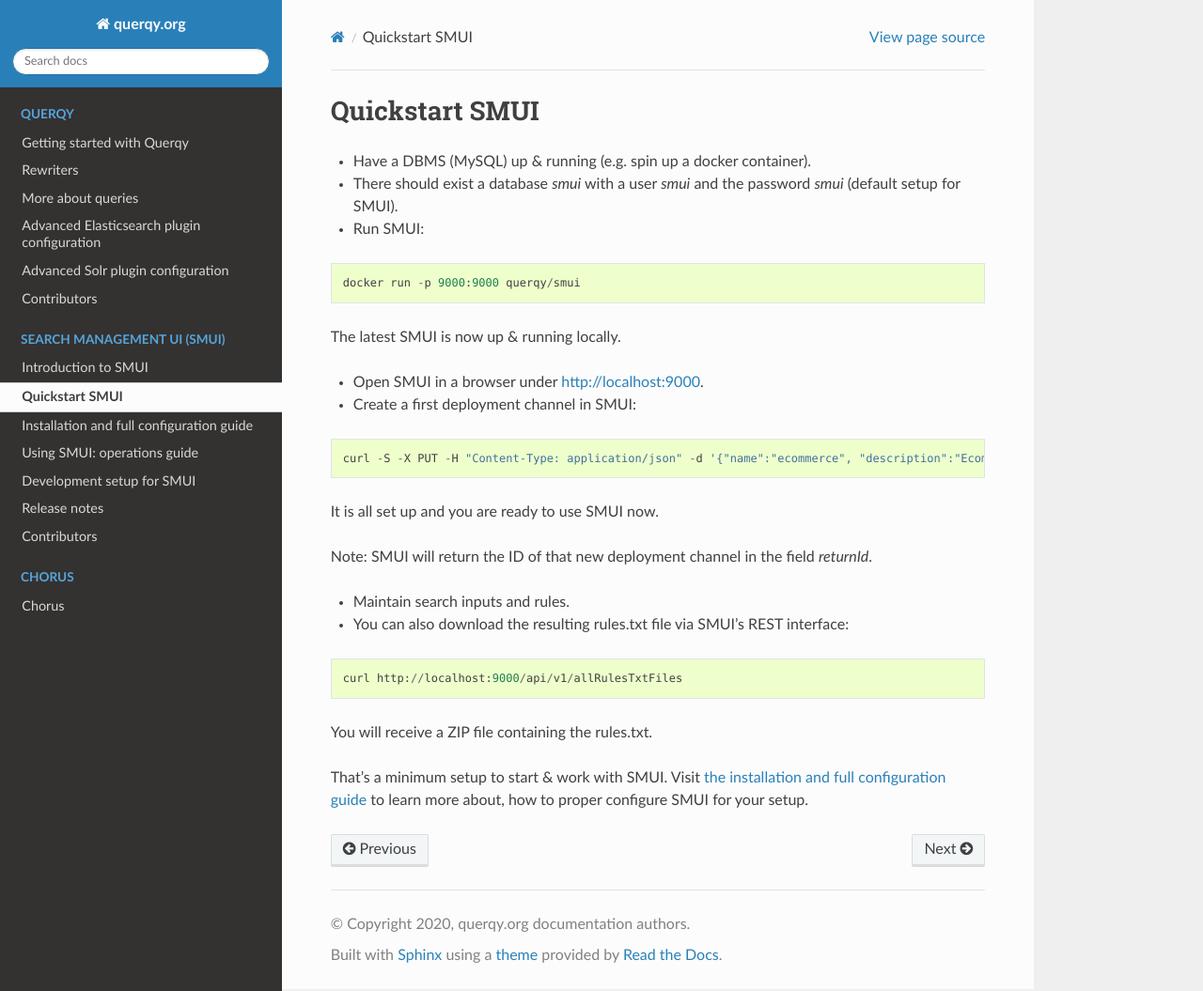
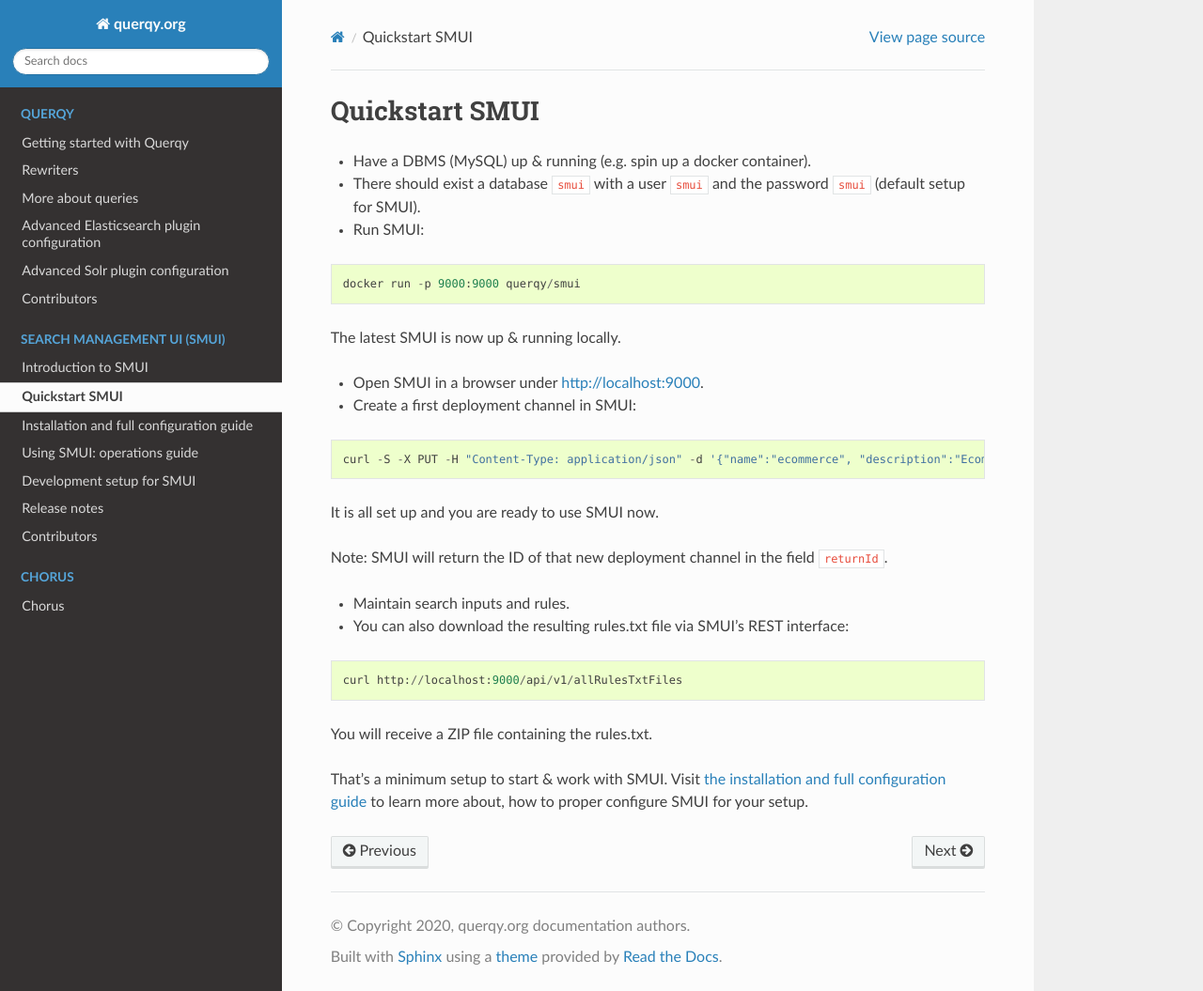
Before and after one commit to querqy/querqy-docs, a Sphinx documentation site: the page built from docs/source/smui/quickstart.rst, in a window 1280 px wide and 1055 px high. Shown: the whole window at 94% size. Built offline with Sphinx 7.4.7 and the Read the Docs theme 2.0.0, drawn with Linux system fonts in a browser that asks for light colours; formulas are drawn with MathJax 3.

Commit message:
beautified markup

```diff
--- a/docs/source/smui/quickstart.rst
+++ b/docs/source/smui/quickstart.rst
@@ -5,7 +5,7 @@
 ===============
 
 * Have a DBMS (MySQL) up & running (e.g. spin up a docker container).
-* There should exist a database `smui` with a user `smui` and the password `smui` (default setup for SMUI).
+* There should exist a database ``smui`` with a user ``smui`` and the password ``smui`` (default setup for SMUI).
 * Run SMUI:
 
 ::
@@ -23,7 +23,7 @@
 
 It is all set up and you are ready to use SMUI now.
 
-Note: SMUI will return the ID of that new deployment channel in the field `returnId`.
+Note: SMUI will return the ID of that new deployment channel in the field ``returnId``.
 
 * Maintain search inputs and rules.
 * You can also download the resulting rules.txt file via SMUI's REST interface:
```
